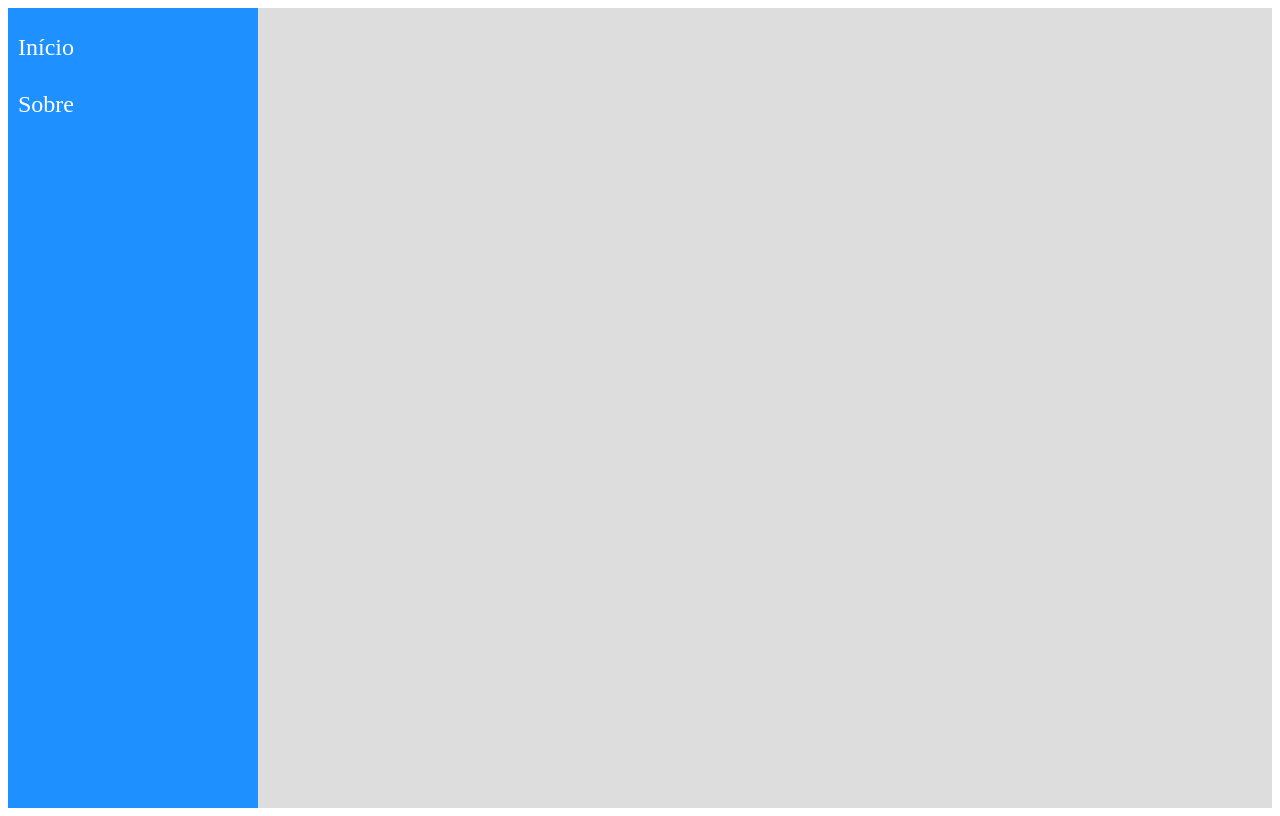
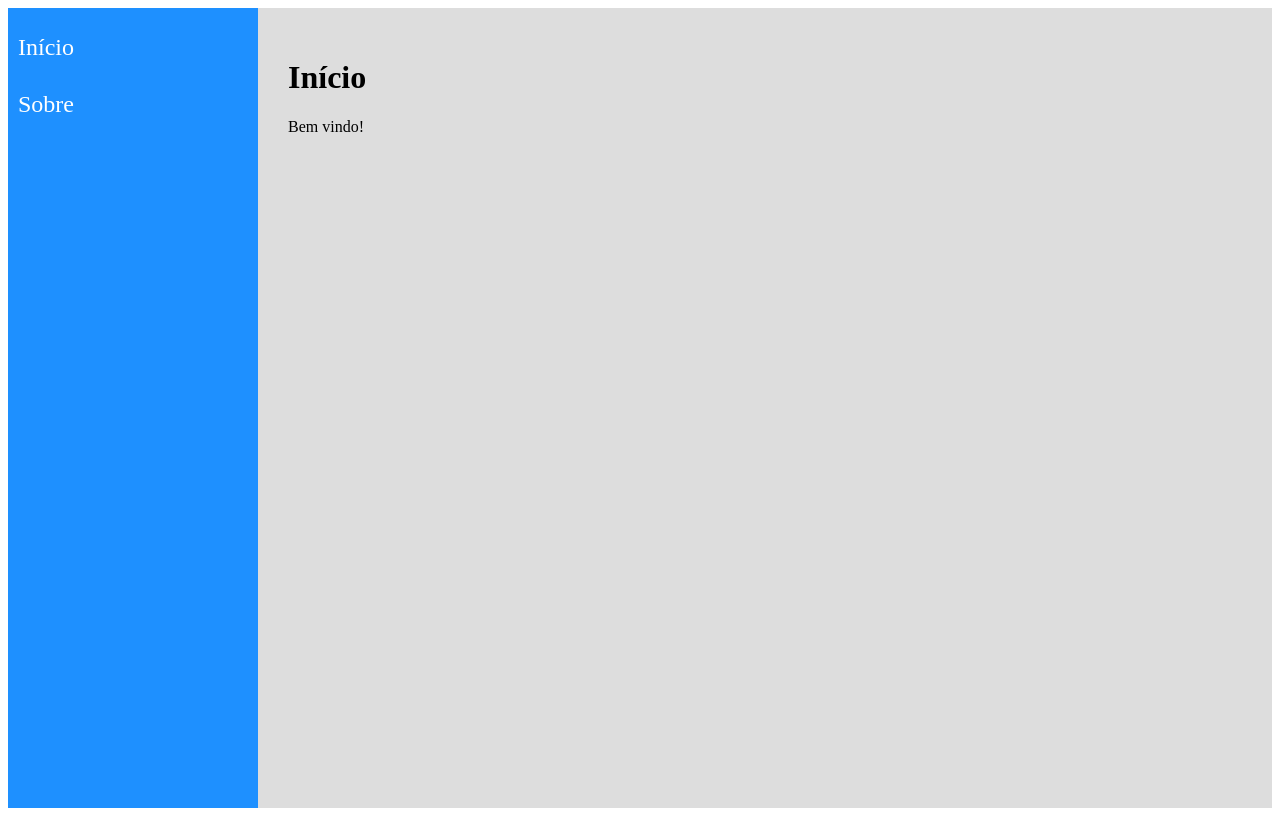
Before and after one commit to luucasor/navegacao, a React (Create React App) app: page / in a window 1280 px wide. Before the commit this address had no page. Built offline with nearby package versions, Linux system fonts and the light colour scheme.

Commit message:
Added react router

```diff
--- a/src/components/layout/Content.jsx
+++ b/src/components/layout/Content.jsx
@@ -8,7 +8,7 @@
         <Routes>
             <Route path="/about" exact element={<About />}/>
             {/* <Route path="/param" exact element={<Param />}/> */}
-            <Route path="/home" exact element={<Home />}/>
+            <Route path="/" exact element={<Home />}/>
             {/* <Route path="/*" exact element={<NotFound />}/> */}
         </Routes>
     </main>
--- a/src/components/layout/Menu.jsx
+++ b/src/components/layout/Menu.jsx
@@ -1,14 +1,15 @@
 import './Menu.css'
+import { Link } from 'react-router-dom'
 
 const Menu = props => (
     <aside className="Menu">
         <nav>
             <ul>
                 <li>
-                    <a href="/home">Início</a>
+                    <Link to="/">Início</Link>
                 </li>
                 <li>
-                    <a href="/about">Sobre</a>
+                    <Link to="/about">Sobre</Link>
                 </li>
             </ul>
         </nav>
```
